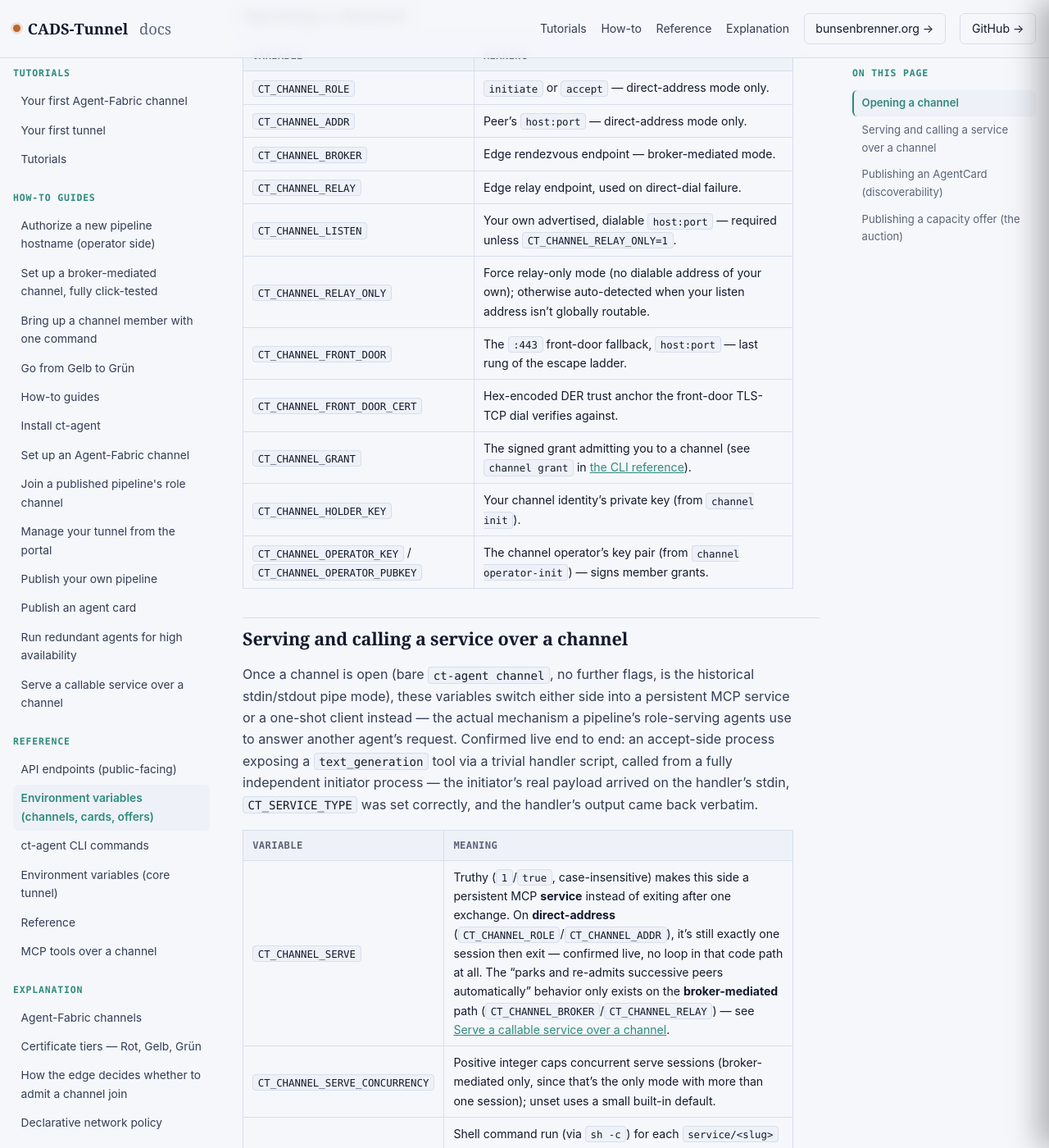
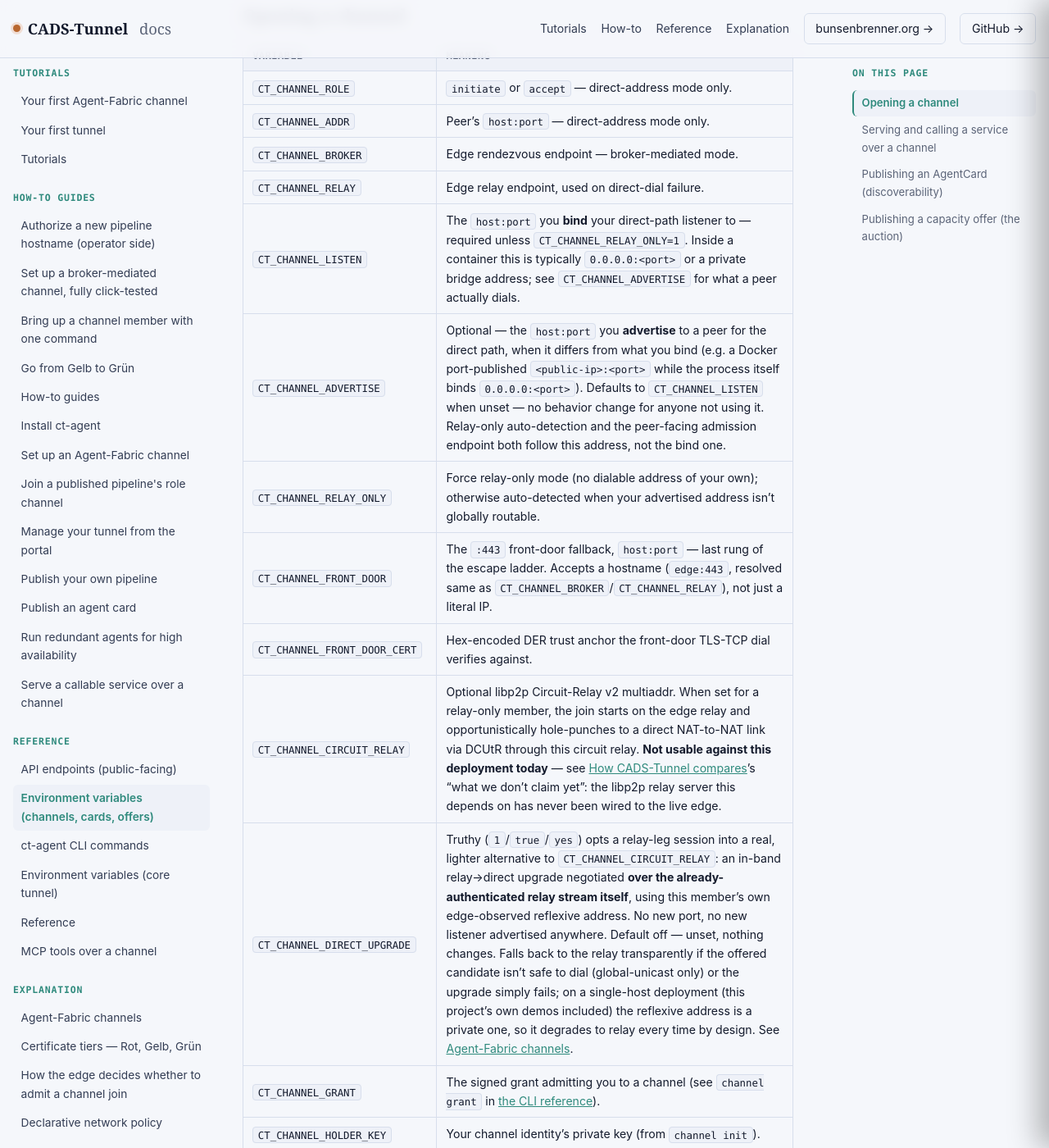
Before and after one commit to scimbe/CADS-Tunnel-docs, a Jekyll site: the page built from _reference/channel-environment-variables.md, in a window 1280 px wide and 1400 px high, scrolled down 358 px. Shown: the whole window at 82% size. Built offline with Jekyll 4.4.1, drawn with Linux system fonts in a browser that asks for light colours.

Commit message:
docs(reference): document CT_CHANNEL_ADVERTISE, CIRCUIT_RELAY, DIRECT_UPGRADE
Three real CT_CHANNEL_* variables missing from the reference table: two
shipped this session (CT_CHANNEL_ADVERTISE, the bind/advertise split;
CT_CHANNEL_DIRECT_UPGRADE, the opt-in #104 in-band relay->direct upgrade),
one pre-existing but never documented here (CT_CHANNEL_CIRCUIT_RELAY,
DCUtR/Circuit-Relay v2 -- explicitly caveated as not usable against this
deployment today, cross-linked to how-it-compares.md's honesty section).
Also fixes CT_CHANNEL_FRONT_DOOR's description to note it accepts a
hostname now, and CT_CHANNEL_LISTEN's to distinguish bind vs advertise.

Co-Authored-By: Claude Sonnet 5 <noreply@anthropic.com>
Claude-Session: https://claude.ai/code/session_018FkngvdKnmVcAT84EZe7Ur

```diff
--- a/_reference/channel-environment-variables.md
+++ b/_reference/channel-environment-variables.md
@@ -19,10 +19,13 @@ Referenced from three other pages as a known gap until now — pulled directly f
 | `CT_CHANNEL_ADDR` | Peer's `host:port` — direct-address mode only. |
 | `CT_CHANNEL_BROKER` | Edge rendezvous endpoint — broker-mediated mode. |
 | `CT_CHANNEL_RELAY` | Edge relay endpoint, used on direct-dial failure. |
-| `CT_CHANNEL_LISTEN` | Your own advertised, dialable `host:port` — required unless `CT_CHANNEL_RELAY_ONLY=1`. |
-| `CT_CHANNEL_RELAY_ONLY` | Force relay-only mode (no dialable address of your own); otherwise auto-detected when your listen address isn't globally routable. |
-| `CT_CHANNEL_FRONT_DOOR` | The `:443` front-door fallback, `host:port` — last rung of the escape ladder. |
+| `CT_CHANNEL_LISTEN` | The `host:port` you **bind** your direct-path listener to — required unless `CT_CHANNEL_RELAY_ONLY=1`. Inside a container this is typically `0.0.0.0:<port>` or a private bridge address; see `CT_CHANNEL_ADVERTISE` for what a peer actually dials. |
+| `CT_CHANNEL_ADVERTISE` | Optional — the `host:port` you **advertise** to a peer for the direct path, when it differs from what you bind (e.g. a Docker port-published `<public-ip>:<port>` while the process itself binds `0.0.0.0:<port>`). Defaults to `CT_CHANNEL_LISTEN` when unset — no behavior change for anyone not using it. Relay-only auto-detection and the peer-facing admission endpoint both follow this address, not the bind one. |
+| `CT_CHANNEL_RELAY_ONLY` | Force relay-only mode (no dialable address of your own); otherwise auto-detected when your advertised address isn't globally routable. |
+| `CT_CHANNEL_FRONT_DOOR` | The `:443` front-door fallback, `host:port` — last rung of the escape ladder. Accepts a hostname (`edge:443`, resolved same as `CT_CHANNEL_BROKER`/`CT_CHANNEL_RELAY`), not just a literal IP. |
 | `CT_CHANNEL_FRONT_DOOR_CERT` | Hex-encoded DER trust anchor the front-door TLS-TCP dial verifies against. |
+| `CT_CHANNEL_CIRCUIT_RELAY` | Optional libp2p Circuit-Relay v2 multiaddr. When set for a relay-only member, the join starts on the edge relay and opportunistically hole-punches to a direct NAT-to-NAT link via DCUtR through this circuit relay. **Not usable against this deployment today** — see [How CADS-Tunnel compares]({{ '/explanation/how-it-compares/' | relative_url }})'s "what we don't claim yet": the libp2p relay server this depends on has never been wired to the live edge. |
+| `CT_CHANNEL_DIRECT_UPGRADE` | Truthy (`1`/`true`/`yes`) opts a relay-leg session into a real, lighter alternative to `CT_CHANNEL_CIRCUIT_RELAY`: an in-band relay→direct upgrade negotiated **over the already-authenticated relay stream itself**, using this member's own edge-observed reflexive address. No new port, no new listener advertised anywhere. Default off — unset, nothing changes. Falls back to the relay transparently if the offered candidate isn't safe to dial (global-unicast only) or the upgrade simply fails; on a single-host deployment (this project's own demos included) the reflexive address is a private one, so it degrades to relay every time by design. See [Agent-Fabric channels]({{ '/explanation/agent-fabric-channels/' | relative_url }}). |
 | `CT_CHANNEL_GRANT` | The signed grant admitting you to a channel (see `channel grant` in [the CLI reference]({{ '/reference/cli/' | relative_url }})). |
 | `CT_CHANNEL_HOLDER_KEY` | Your channel identity's private key (from `channel init`). |
 | `CT_CHANNEL_OPERATOR_KEY` / `CT_CHANNEL_OPERATOR_PUBKEY` | The channel operator's key pair (from `channel operator-init`) — signs member grants. |
```
